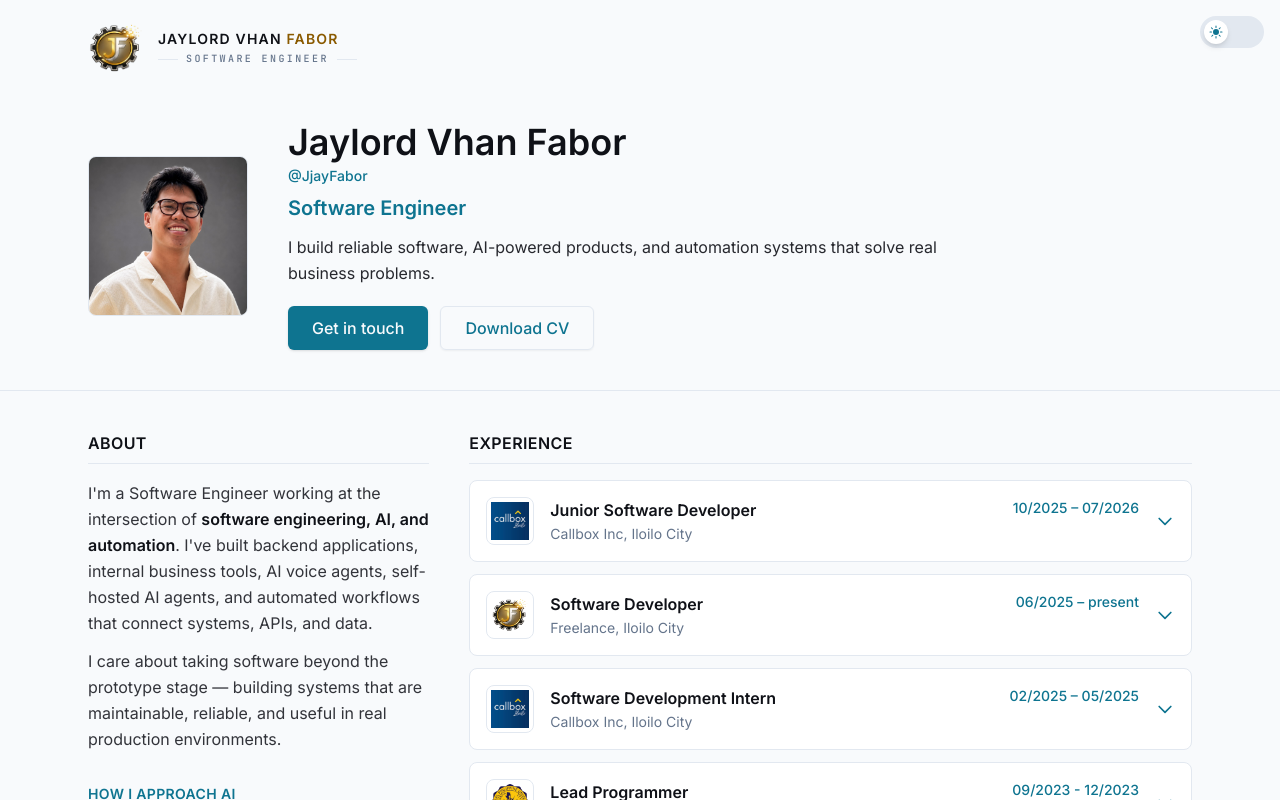
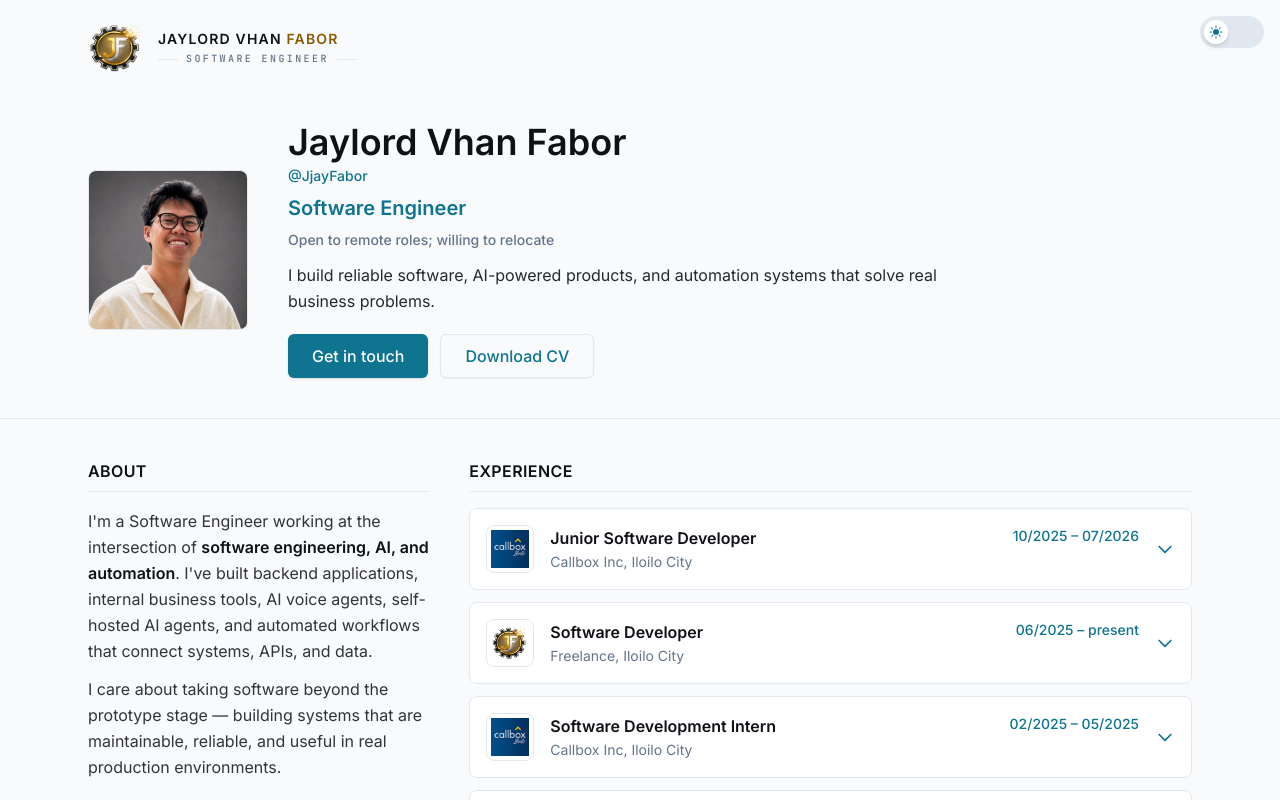
Before and after one commit to JjayFabor/jjayfabor.github.io, a React (Vite) app: page / in a window 1280 px wide. Shown: the top 800 px of the page. Built offline with nearby package versions, Linux system fonts and the light colour scheme.

Commit message:
Add work location availability

```diff
--- a/src/components/Bio.jsx
+++ b/src/components/Bio.jsx
@@ -26,6 +26,9 @@ function Bio({ onOpenContact = () => {} }) {
           </p>
           <p className="mt-2 text-lg md:text-xl font-semibold text-brand-accent">
             Software Engineer
+          </p>
+          <p className="mt-2 text-sm font-medium text-brand-muted">
+            Open to remote roles; willing to relocate
           </p>
           <p className="mt-3 text-base text-brand-text/90 leading-relaxed max-w-prose mx-auto md:mx-0">
             I build reliable software, AI-powered products, and automation
```
Also changed, not shown: 1 other file (tests, documents, lock files or other folders).
